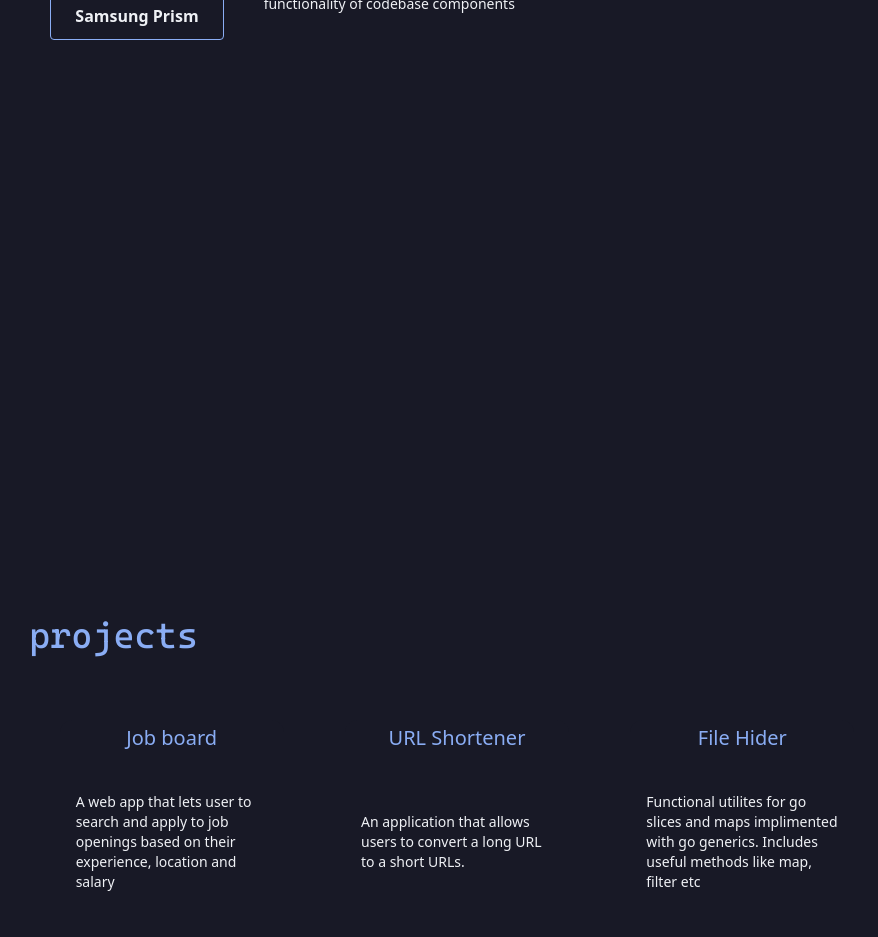
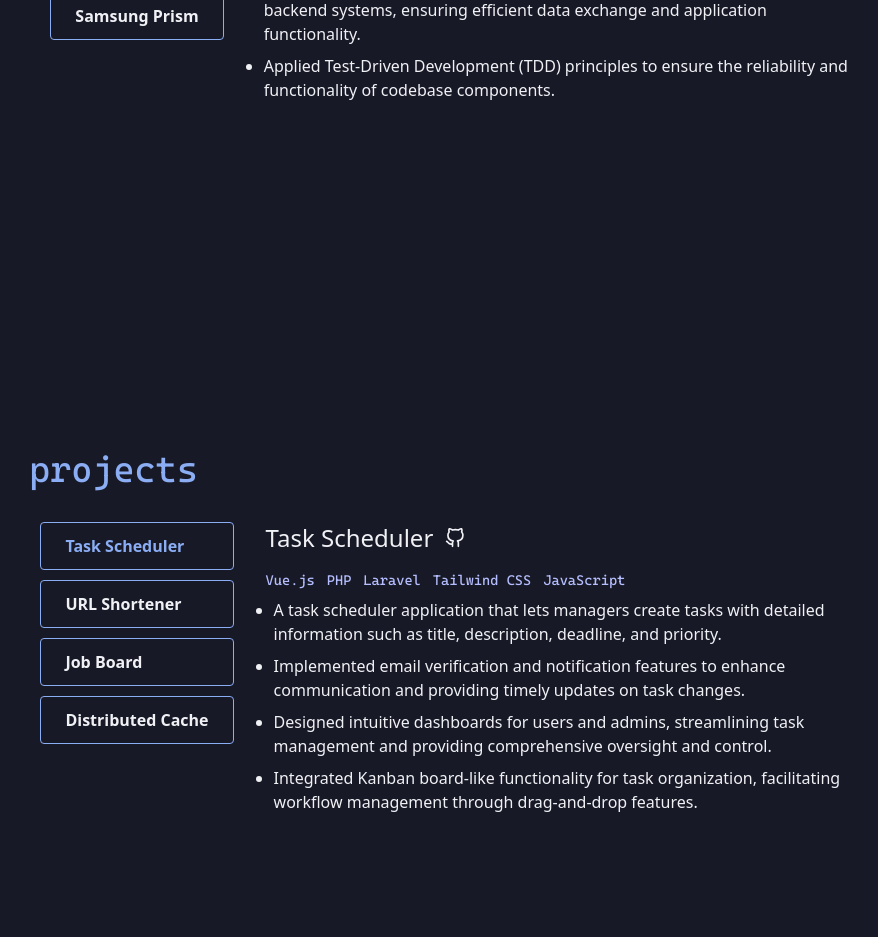
Before and after one commit to sameertrip123/portfolio, a React (Create React App) app: page / in a window 1280 px wide. Shown: the part 1848-2785 px from the top of the page, without its empty margins (183-1061 px from the left). Built offline with nearby package versions, Linux system fonts and the light colour scheme.

Commit message:
Added projects

```diff
--- a/src/App.tsx
+++ b/src/App.tsx
@@ -5,7 +5,6 @@ import { Experiences } from './components/Experiences'
 import { Home } from './components/Home'
 import { Navbar } from './components/Navbar'
 import { Projects } from './components/Projects'
-import { BiCodeAlt } from 'react-icons/bi'
 
 function App() {
   return (
@@ -16,14 +15,6 @@ function App() {
       <Experiences />
       <Projects />
       <Contact />
-      <a
-        className='bottom-0 left-0 fixed m-2'
-        target='_blank'
-        href='https://github.com/ashis0013/portfolio'
-        rel='noreferrer'
-      >
-        <BiCodeAlt className='text-lsurface dark:text-dsurface' size={20} />
-      </a>
     </>
   )
 }
--- a/src/components/Experiences.tsx
+++ b/src/components/Experiences.tsx
@@ -59,7 +59,7 @@ export const Experiences = () => {
             </p>
             <ul className='mx-4 list-disc'>
               {experiences[company].description.map((w, i) => (
-                <li key={i} className='text-ltext text-sm md:text-md dark:text-dtext'>
+                <li key={i} className='mb-2 text-base text-ltext md:text-md dark:text-dtext'>
                   {w}
                 </li>
               ))}
--- a/src/components/Projects.tsx
+++ b/src/components/Projects.tsx
@@ -1,60 +1,73 @@
-import React from 'react'
-import { FiGithub, FiExternalLink } from 'react-icons/fi'
-import { HiOutlineDocumentText } from 'react-icons/hi'
-import { project, projects } from './data'
-
-const Card = (props: { proj: project }) => (
-  <div className='flex flex-col flex-shrink-0 justify-between bg-lbg dark:bg-dbg hover:shadow-glow hover:dark:shadow-glowdark mx-auto rounded-xl w-56 h-64 hover:scale-110 duration-200 ease-out'>
-    <p className='p-1 w-full text-center text-lprimary text-xl dark:text-dprimary'>
-      {props.proj.title}
-    </p>
-    <p className='px-4 w-full text-ltext text-sm dark:text-dtext'>{props.proj.description}</p>
-    <div className='flex justify-between my-3 w-full'>
-      <div></div>
-      {(props.proj.docLink ?? '') !== '' && (
-        <a href={props.proj.docLink} target={'_blank'} rel='noreferrer'>
-          <HiOutlineDocumentText className='text-ltext dark:text-dtext' size={25} />
-        </a>
-      )}
-      <a href={props.proj.githubLink} target={'_blank'} rel='noreferrer'>
-        <FiGithub className='text-ltext dark:text-dtext' size={25} />
-      </a>
-      {(props.proj.outLink ?? '') !== '' && (
-        <a href={props.proj.outLink} target={'_blank'} rel='noreferrer'>
-          <FiExternalLink className='text-ltext dark:text-dtext' size={25} />
-        </a>
-      )}
-      <div></div>
-    </div>
-  </div>
-)
+import { useState } from 'react'
+import { FiGithub } from 'react-icons/fi'
+import { projects } from './data'
 
 export const Projects = () => {
+  const [project, setProject] = useState(0)
+
   return (
     <div
       id='projects'
-      className='flex flex-col justify-center mx-auto my-[64px] px-8 w-full max-w-[920px] min-h-screen text-left'
+      className='flex flex-col justify-center mx-auto mt-[-96px] px-8 w-full max-w-[920px] h-screen text-left'
     >
-      <div className='mb-16 font-mono text-2xl text-lprimary md:text-4xl dark:text-dprimary'>
+      <div className='mb-6 font-mono text-2xl text-lprimary md:text-4xl dark:text-dprimary'>
         projects
       </div>
-      <div className='gap-y-8 grid grid-cols-1 sm:grid-cols-2 md:grid-cols-3'>
-        {projects.map((p, i) => (
-          <Card proj={p} key={i} />
+      <div className='flex flex-col mx-auto'>
+        <div className='flex md:hidden m-2'>
+          {projects.map((e, i) => (
+            <div
+              key={i}
+              className={`flex h-12 w-42 hover:bg-lsurface dark:hover:bg-dsurface ${
+                i === project ? 'text-lprimary dark:text-dprimary' : 'text-ltext dark:text-dtext'
+              }`}
+              onClick={() => setProject(i)}
+            >
+              <div className='mx-4 my-auto'>{e.title}</div>
+            </div>
           ))}
         </div>
-      <div className='flex'>
-        <p className='mt-8 text-ltext dark:text-dtext'>
-          {'>'} feel free to find more projects{' '}
+
+        <div className='flex mx-auto'>
+          <div className='md:flex flex-col hidden'>
+            {projects.map((e, i) => (
+              <div
+                key={i}
+                className={`flex h-12 w-42 mb-0.5 hover:cursor-pointer hover:bg-lprimary dark:border-dprimary hover:dark:bg-dprimary mx-2 my-2 px-2 py-2 border border-lprimary rounded font-semibold text-lprimary hover:text-dtext dark:hover:text-dtext dark:text-dprimary ${
+                  i === project ? 'text-lprimary dark:text-dprimary' : 'text-ltext dark:text-dtext'
+                }`}
+                onClick={() => setProject(i)}
+              >
+                <div className='mx-4 my-auto'>{e.title}</div>
+              </div>
+            ))}
+          </div>
+          <div className='flex flex-col ml-4 max-w-[624px] h-[364px]'>
+            <p className='flex items-center gap-3 m-2 text-ltext text-xl md:text-2xl dark:text-dtext'>
+              {projects[project].title}{' '}
               <a
-            className='underline'
-            href='https://github.com/ashis0013'
+                href={projects[project].githubLink}
                 target='_blank'
+                className='text-lprimary dark:text-dprimary'
                 rel='noreferrer'
               >
-            here
+                <FiGithub className='text-ltext dark:text-dtext' size={20} />{' '}
               </a>
             </p>
+            <ul className='flex items-center gap-3 m-2 font-mono text-llav text-xs md:text-sm dark:text-dlav'>
+              {projects[project].techStack.map((tech, i) => (
+                <li key={i}>{tech}</li>
+              ))}
+            </ul>
+            <ul className='mx-4 list-disc'>
+              {projects[project].description.map((w, i) => (
+                <li key={i} className='mb-2 text-base text-ltext md:text-md dark:text-dtext'>
+                  {w}
+                </li>
+              ))}
+            </ul>
+          </div>
+        </div>
       </div>
     </div>
   )
--- a/src/components/data.ts
+++ b/src/components/data.ts
@@ -1,3 +1,54 @@
+export type project = {
+  title: string
+  githubLink: string
+  description: string[]
+  techStack: string[]
+}
+
+export const projects: project[] = [
+  {
+    title: 'Task Scheduler',
+    githubLink: 'https://github.com/sagnik6969/task_scheduler_backend',
+    description: [
+      'A task scheduler application that lets managers create tasks with detailed information such as title, description, deadline, and priority.',
+      'Implemented email verification and notification features to enhance communication and providing timely updates on task changes.',
+      'Designed intuitive dashboards for users and admins, streamlining task management and providing comprehensive oversight and control.',
+      'Integrated Kanban board-like functionality for task organization, facilitating workflow management through drag-and-drop features.',
+    ],
+    techStack: ['Vue.js', 'PHP', 'Laravel', 'Tailwind CSS', 'JavaScript'],
+  },
+  {
+    title: 'URL Shortener',
+    githubLink: 'https://github.com/sameertrip123/url-shortener',
+    description: [
+      'Developed a URL shortening application enabling users to convert lengthy URLs into shorter, more manageable links.',
+      'Implemented Redis for efficient storage and management of URL mappings, ensuring rapid access and scalability.',
+      'Engineered robust URL validation during the shortening process, enhancing security and usability.',
+      'Integrated rate limiting functionality to deter abuse by malicious users, ensuring the stability and integrity of the system.',
+    ],
+    techStack: ['Go', 'Fiber', 'Redis'],
+  },
+  {
+    title: 'Job Board',
+    githubLink: 'https://github.com/sameertrip123/job-board',
+    description: [
+      'A web app that lets user to search and apply to job openings based on their experience, location and salary.',
+      'Implemented job search functionality, allowing users to filter job listings based on skills, salary, experience, location, and title, enhancing the user experience and helping them find relevant opportunities.',
+      'Developed a user-centric platform where job seekers can create accounts, sign in, and apply for jobs using their resumes.',
+      'Developed a dedicated Applied Jobs section for users to track and manage their applications with the added functionality to withdraw applications.',
+    ],
+    techStack: ['Vue.js', 'PHP', 'Laravel', 'Tailwind CSS', 'JavaScript'],
+  },
+  {
+    title: 'Distributed Cache',
+    githubLink: '',
+    description: [
+      'Developments are ongoing for this project. There are some issues with it, will update on the website once everything is fixed and completed.',
+    ],
+    techStack: ['Go'],
+  },
+]
+
 type work = {
   startDate: string
   endDate?: string
@@ -5,14 +56,6 @@ type work = {
   company: string
   companyLink: string
   description: string[]
-}
-
-export type project = {
-  title: string
-  description: string
-  docLink?: string
-  githubLink: string
-  outLink?: string
 }
 
 export const experiences: work[] = [
@@ -23,9 +66,9 @@ export const experiences: work[] = [
     company: 'Recruit CRM',
     companyLink: 'https://recruitcrm.io/',
     description: [
-      'Developed and maintained Single Page Applications (SPAs) using PHP, Laravel, HTML, CSS, JavaScript and Vue.js, ensuring robust and responsive user interfaces',
+      'Developed and maintained Single Page Applications (SPAs) using PHP, Laravel, HTML, CSS, JavaScript and Vue.js, ensuring robust and responsive user interfaces.',
       'Utilized REST APIs for seamless communication between frontend and backend systems, ensuring efficient data exchange and application functionality.',
-      'Applied Test-Driven Development (TDD) principles to ensure the reliability and functionality of codebase components',
+      'Applied Test-Driven Development (TDD) principles to ensure the reliability and functionality of codebase components.',
     ],
   },
   {
@@ -65,27 +108,3 @@ export const experiences: work[] = [
     ],
   },
 ]
-
-export const projects: project[] = [
-  {
-    title: 'Job board',
-    githubLink: 'https://github.com/ashis0013/feedback-ingestion',
-    docLink:
-      'https://docs.google.com/document/d/1zE1wLhNrZn8bFSIiHCW75SIGVYvzuEjvgRINzFFeRzg/edit?usp=sharing',
-    description:
-      'A web app that lets user to search and apply to job openings based on their experience, location and salary',
-  },
-  {
-    title: 'URL Shortener',
-    githubLink: 'https://github.com/ashis0013/Inverted-Bell-Curve-Ensemble',
-    docLink: 'https://link.springer.com/article/10.1007/s00521-021-06737-6',
-    description: 'An application that allows users to convert a long URL to a short URLs.',
-  },
-  {
-    title: 'File Hider',
-    description:
-      'Functional utilites for go slices and maps implimented with go generics. Includes useful methods like map, filter etc',
-    githubLink: 'https://github.com/ashis0013/gollections',
-    outLink: 'https://pkg.go.dev/github.com/ashis0013/gollections',
-  },
-]
```
Also changed, not shown: src/components/Contact.tsx (+10 -15 lines). Lines whose indentation alone changed are shown as unchanged.
